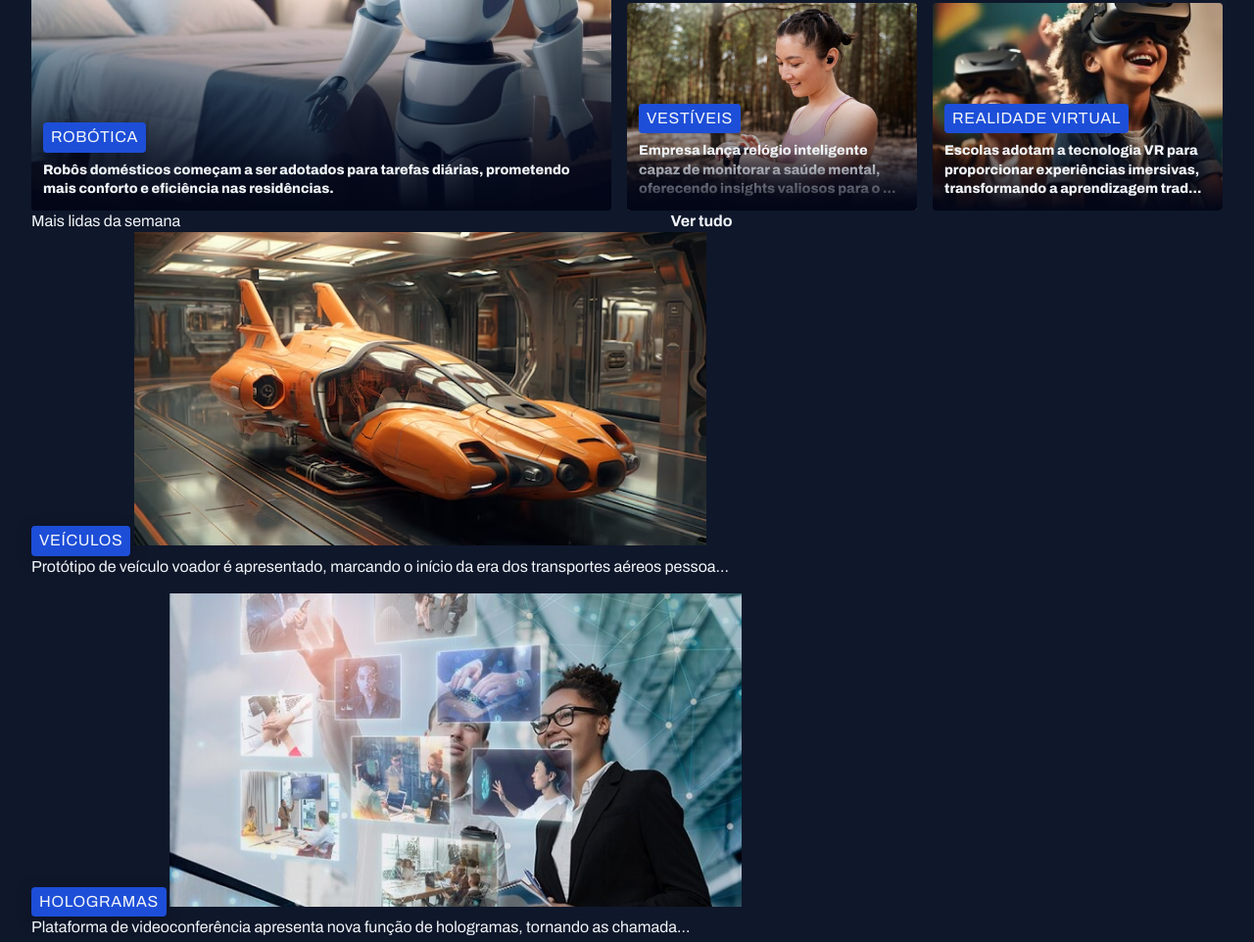
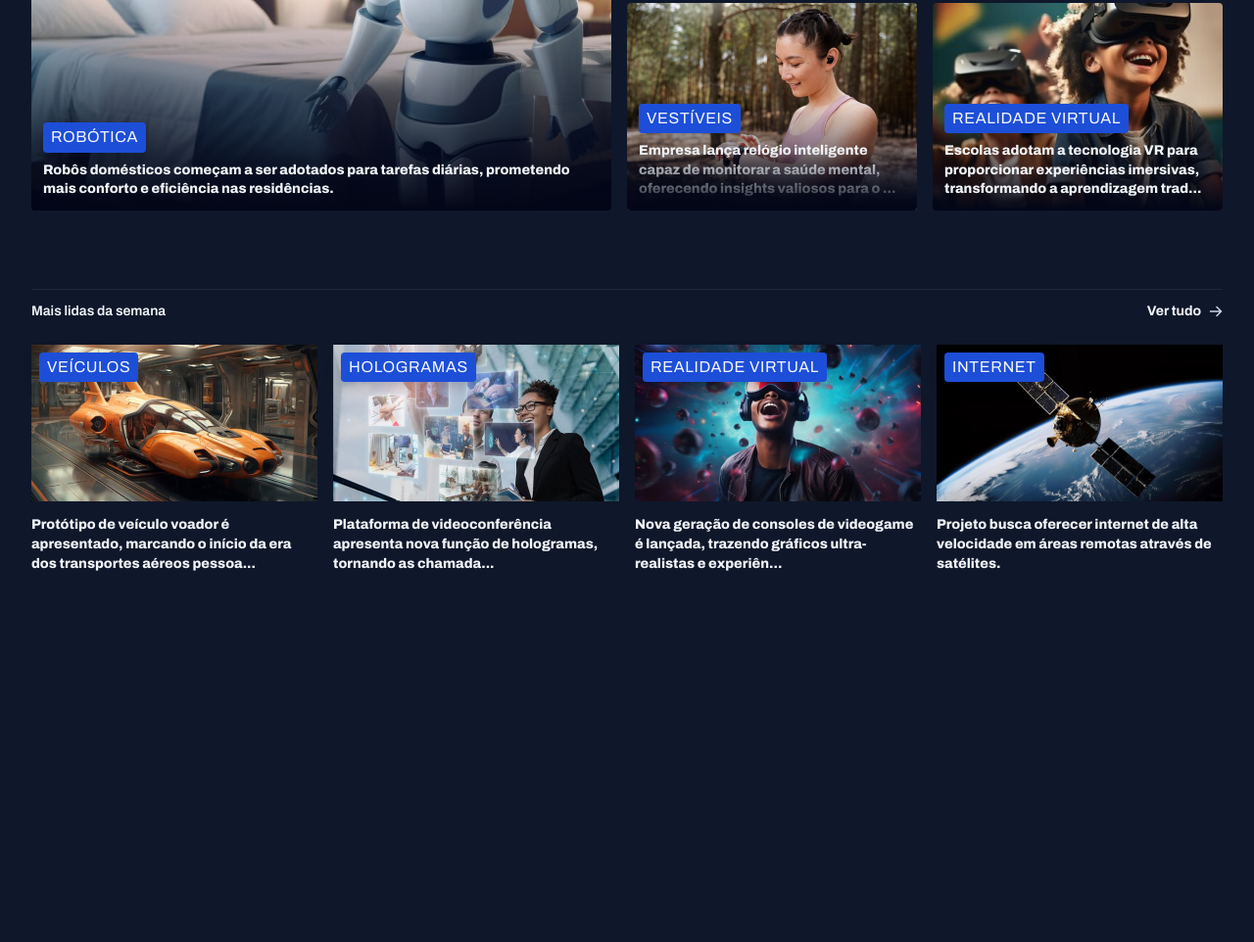
Before and after one commit to diegooCampos/projeto-portal-de-noticias, a plain HTML site: page index.html in a window 1280 px wide. Shown: the part 380-1342 px from the top of the page at 98% size. After the commit the page ends 965 px from the top, so only its background shows below. Drawn offline with Linux system fonts and the light colour scheme.

Commit message:
aplicando estilos na seção mais lidas da semana

```diff
--- a/index.html
+++ b/index.html
@@ -101,28 +101,28 @@
         <figure>
           <span class="content-tag">veículos</span>
           <img src="assets/images/Image 06.png" alt="">
-          <p>
+          <p class="text-lg">
             Protótipo de veículo voador é apresentado, marcando o início da era dos transportes aéreos pessoa...
           </p>
         </figure>
         <figure>
           <span class="content-tag">hologramas</span>
           <img src="assets/images/Image 07.png" alt="">
-          <p>
+          <p class="text-lg">
             Plataforma de videoconferência apresenta nova função de hologramas, tornando as chamada...
           </p>
         </figure>
         <figure>
           <span class="content-tag">realidade virtual</span>
           <img src="assets/images/Image 08.png" alt="">
-          <p>
+          <p class="text-lg">
             Nova geração de consoles de videogame é lançada, trazendo gráficos ultra-realistas e experiên...
           </p>
         </figure>
         <figure>
           <span class="content-tag">internet</span>
           <img src="assets/images/Image 09.png" alt="">
-          <p>
+          <p class="text-lg">
             Projeto busca oferecer internet de alta velocidade em áreas remotas através de satélites.
           </p>
         </figure>
--- a/styles/global.css
+++ b/styles/global.css
@@ -51,6 +51,8 @@
 
 main {
   margin-top: 40px;
+
+  gap: 80px;
 }
 
 .content-tag {
@@ -64,5 +66,5 @@
   text-transform: uppercase;
   letter-spacing: 0.04em;
   color: --var(--text-color-primary);
-  box-shadow: 0px 4px 16px rgba(2, 6, 23, 0.25);
+  box-shadow: 0px 4px 16px rgba(2, 6, 23, 0.251);
 }
--- a/styles/sections.css
+++ b/styles/sections.css
@@ -1,3 +1,28 @@
+section header {
+  border-top: 1px solid var(--stroke-color);
+
+  padding-block: 12px 24px;
+  font: var(--text-span);
+
+  a {
+    justify-self: end;
+    align-items: center;
+    gap: 8px;
+
+    span {
+      background-image: url(../assets/icons/arrowRight.svg);
+      width: 14px;
+      height: 12px;
+    }
+
+    &:hover span{
+      background-image: url(../assets/icons/ArrowRight-hover.svg);
+      width: 14px;
+      height: 12px;
+    }
+  }
+}
+
 #featured {
   img {
     height: 100%; /* cobre o espaço todo */
@@ -36,3 +61,29 @@
     }
   }
 }
+
+#weekly {
+  &>div { /* no primeiro nivel de div */
+    grid-template-columns: repeat(4, 292px);
+  }
+
+  figure {
+    position: relative;
+
+    .content-tag {
+      position: absolute;
+
+      top: 8px;
+      left: 8px;
+    }
+
+    p {
+      margin-top: 8px;
+      font-weight: 800;
+    }
+  }
+
+  img {
+    height: 160px;
+  }
+}
```
